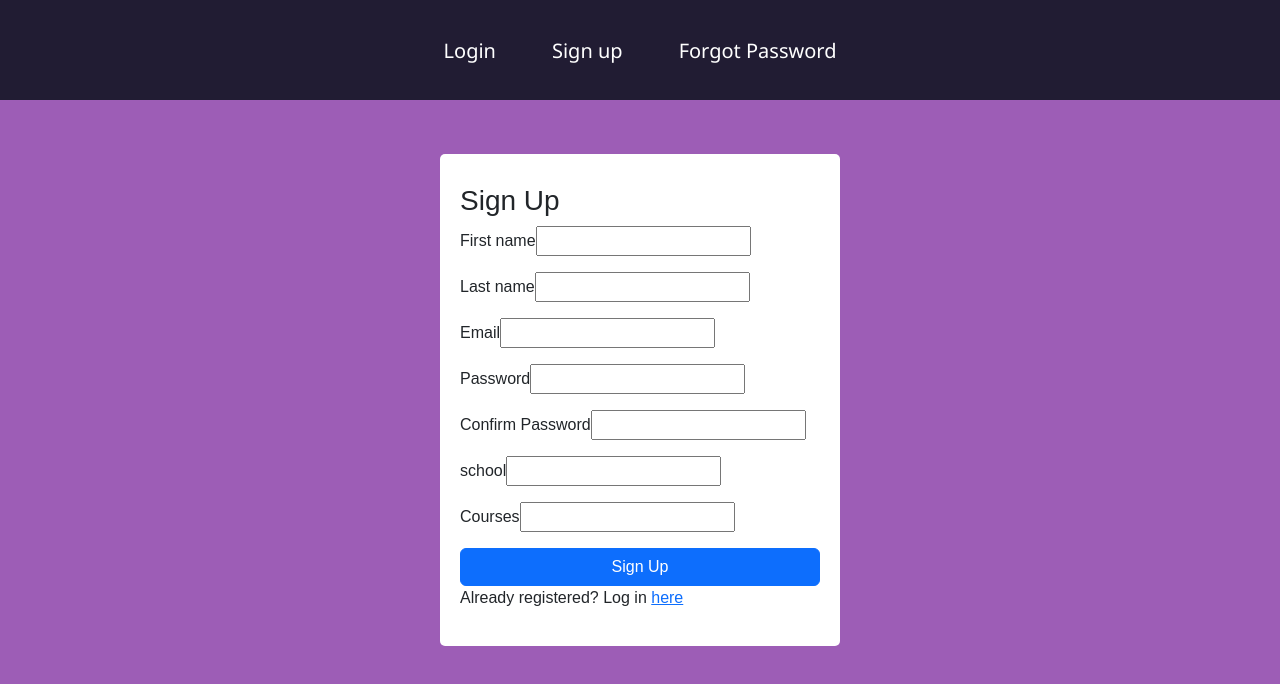
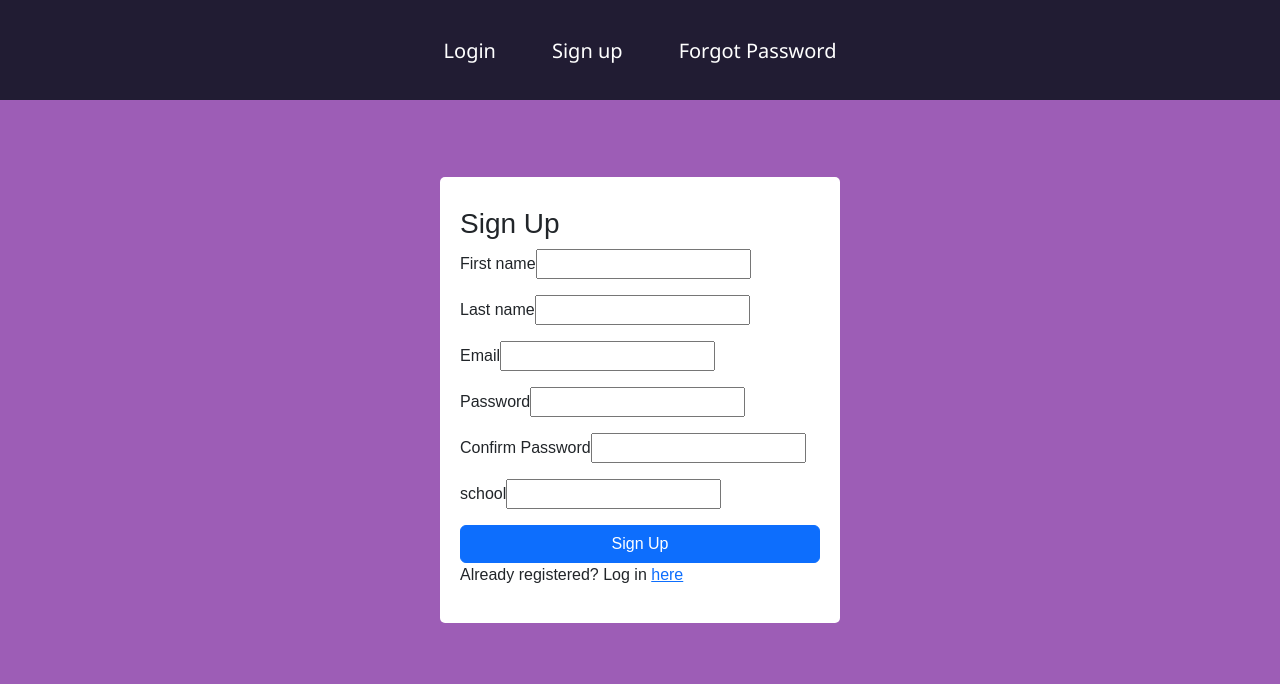
Before and after one commit to Breaking-Binary/WebApp, a React (Create React App) app: page /sign-up in a window 1280 px wide. Shown: the top 684 px of the page. Built offline with nearby package versions, Linux system fonts and the light colour scheme.

Commit message:
Fixed API call

```diff
--- a/src/components/SignUp.js
+++ b/src/components/SignUp.js
@@ -1,4 +1,4 @@
-import React, {useState} from "react";
+import React, { useState } from "react";
 import axios from "axios";
 import LoginNavBar from "./LoginNavBar";
 
@@ -10,66 +10,61 @@ export const SignUp = () => {
     password: "",
     confirmPassword: "",
     school: "",
-        courses: []
+    courses: [],
   });
 
   const handleChange = (event) => {
     const name = event.target.name;
     const value = event.target.value;
-        setInputs((values) => ({...values, [name]: value}));
+    setInputs((values) => ({ ...values, [name]: value }));
   };
 
   const handleSubmit = (event) => {
     event.preventDefault();
     alert(inputs);
-        axios.post(`${process.env.BACKEND_SERVER_URL}/api/users/`, {
-            params: {
+    console.log(inputs);
+    axios
+      .post(`http://localhost:4000/api/users`, {
+        //   .post(`${process.env.BACKEND_SERVER_URL}/api/users/`, { (THIS DOESN"T WORK FOR SOME REASON)
         firstname: inputs.firstname,
         lastname: inputs.lastname,
         username: inputs.email,
         password: inputs.password,
         school: inputs.school,
-                courses: inputs.courses
-            }
-        }).then(r => {
       })
+      .then((r) => {});
   };
 
   return (
     <div className="App">
-            <LoginNavBar/>
+      <LoginNavBar />
       <div className="auth-wrapper">
         <div className="auth-inner">
           <form onSubmit={handleSubmit}>
             <h3>Sign Up</h3>
             <div className="mb-3">
-                            <form>
               <label>
                 First name
                 <input
                   type="text"
-                                        name="firstName"
+                  name="firstname"
                   value={inputs.firstname || ""}
                   onChange={handleChange}
                 />
               </label>
-                            </form>
             </div>
             <div className="mb-3">
-                            <form>
               <label>
                 Last name
                 <input
                   type="text"
-                                        name="lastName"
+                  name="lastname"
                   value={inputs.lastname || ""}
                   onChange={handleChange}
                 />
               </label>
-                            </form>
             </div>
             <div className="mb-3">
-                            <form>
               <label>
                 Email
                 <input
@@ -79,10 +74,8 @@ export const SignUp = () => {
                   onChange={handleChange}
                 />
               </label>
-                            </form>
             </div>
             <div className="mb-3">
-                            <form>
               <label>
                 Password
                 <input
@@ -92,7 +85,6 @@ export const SignUp = () => {
                   onChange={handleChange}
                 />
               </label>
-                            </form>
             </div>
             <div className="mb-3">
               <label>
@@ -106,7 +98,6 @@ export const SignUp = () => {
               </label>
             </div>
             <div className="mb-3">
-                            <form>
               <label>
                 school
                 <input
@@ -116,20 +107,6 @@ export const SignUp = () => {
                   onChange={handleChange}
                 />
               </label>
-                            </form>
-                        </div>
-                        <div className="mb-3">
-                            <form>
-                                <label>
-                                    Courses
-                                    <input
-                                        type="text"
-                                        name="courses"
-                                        value={inputs.courses || ""}
-                                        onChange={handleChange}
-                                    />
-                                </label>
-                            </form>
             </div>
             <div className="d-grid">
               <button type="submit" className="btn btn-primary">
```
Lines whose indentation alone changed are shown as unchanged.
